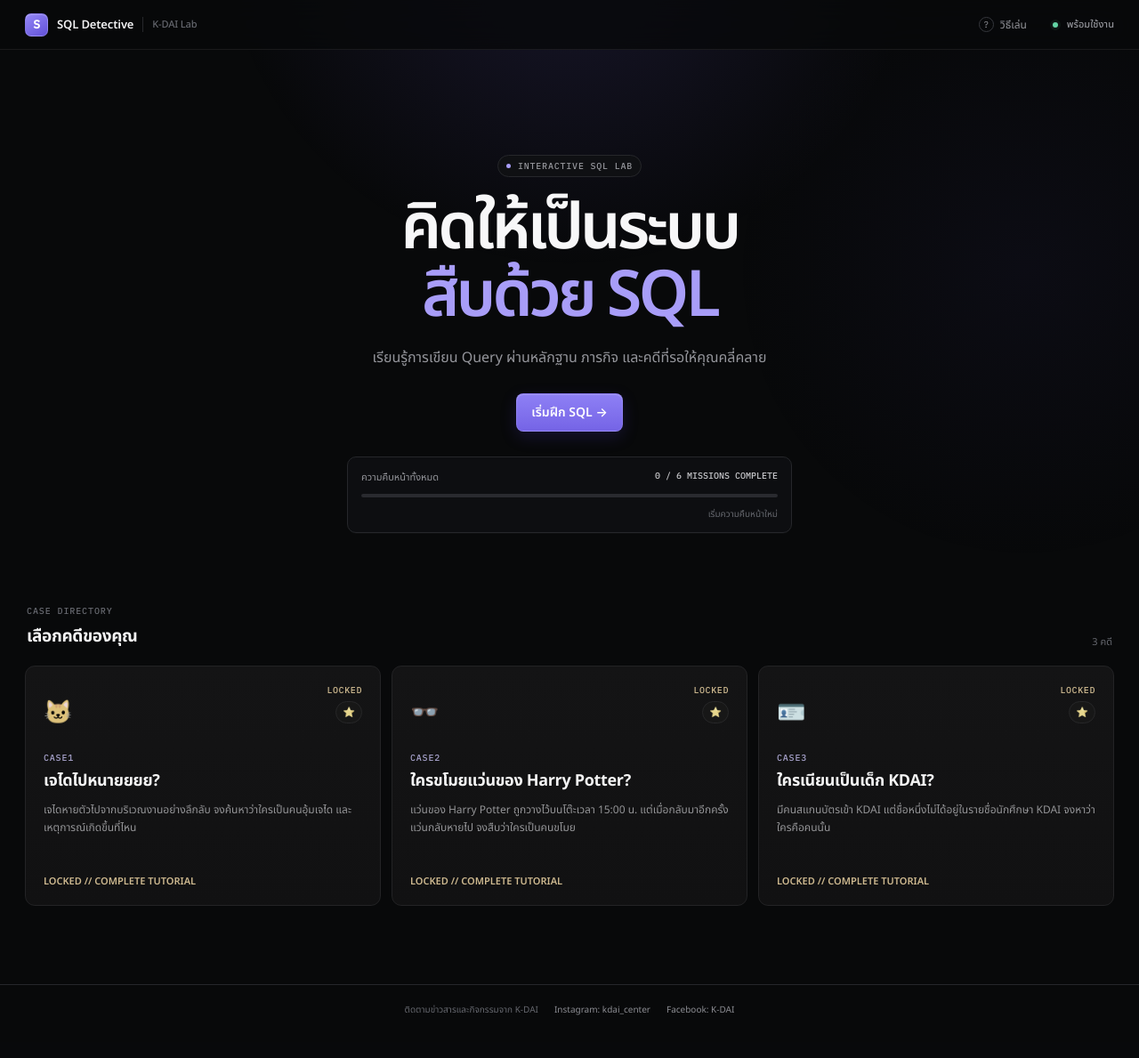
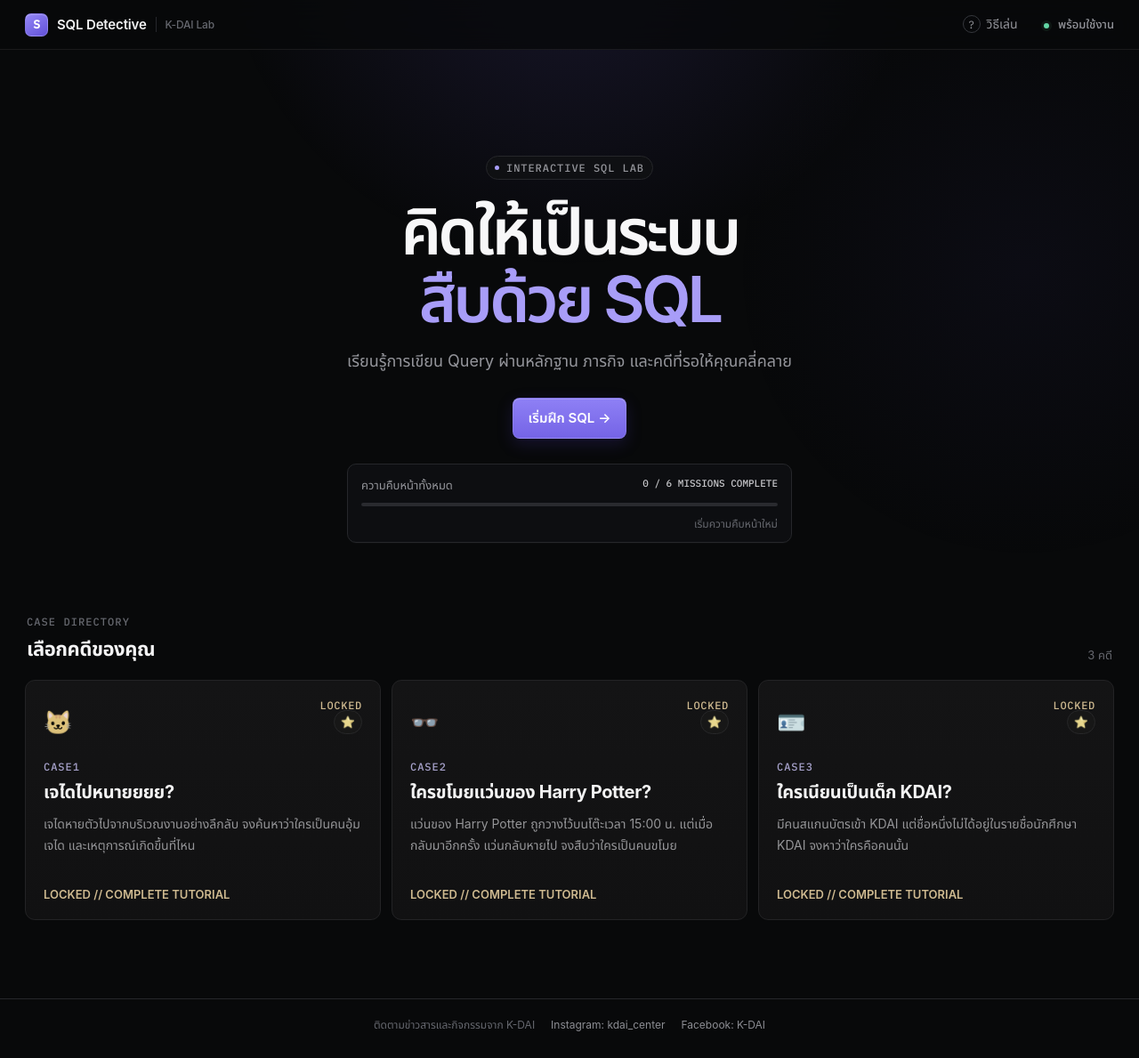
Before and after one commit to Airinx/Sql_dec, a Flask app: page / in a window 1280 px wide. Shown: the whole page at 89% size. Before the commit the page ends 1141 px from the top, so only its background shows below. Run offline with Flask 3, Linux system fonts and the light colour scheme.

Commit message:
fixes v2

```diff
--- a/static/app.js
+++ b/static/app.js
@@ -59,7 +59,8 @@ function addPracticeBlock(text, before=null){
   $("#practiceQuery .drop-placeholder")?.remove();
   const original = practiceExercises[currentExercise].blocks.find(block => block[0] === text);
   const block = makeBlock(text, original ? original[1] : "", true);
-  block.querySelector(".remove").onclick = () => {
+  block.querySelector(".remove").onclick = e => {
+    e.stopPropagation();
     block.remove();
     practiceSelection = getPracticeSelection();
     if(!$("#practiceQuery").querySelector(".query-block")) $("#practiceQuery").innerHTML = '<span class="drop-placeholder">ลากบล็อก SQL มาวางที่นี่…</span>';
@@ -264,13 +265,16 @@ function makeBlock(text, type, query=false){
   el.className = `sql-block ${type || ""} ${query ? "query-block" : ""}`;
   el.draggable = true;
   el.dataset.text = text;
-  el.innerHTML = `${escapeHtml(text)}${query ? '<span class="remove">✕</span>' : ''}`;
+  el.innerHTML = `${escapeHtml(text)}${query ? '<button type="button" class="remove" aria-label="ลบบล็อก SQL">×</button>' : ''}`;
   el.addEventListener("dragstart", e => {
     e.dataTransfer.setData("text/plain", text);
     el.classList.add("dragging");
   });
   el.addEventListener("dragend", () => el.classList.remove("dragging"));
-  if(query) el.querySelector(".remove").onclick = () => el.remove();
+  if(query) el.querySelector(".remove").onclick = e => {
+    e.stopPropagation();
+    el.remove();
+  };
   return el;
 }
 
--- a/static/style.css
+++ b/static/style.css
@@ -20,7 +20,7 @@
   --muted:#94959b;
   --muted-2:#66686f;
   --mono:"IBM Plex Mono",ui-monospace,SFMono-Regular,Menlo,monospace;
-  --sans:"Noto Sans Thai",Inter,ui-sans-serif,system-ui,-apple-system,BlinkMacSystemFont,"Segoe UI",sans-serif;
+  --sans:-apple-system,BlinkMacSystemFont,"SF Pro Text","SF Pro Display","Noto Sans Thai",Inter,ui-sans-serif,system-ui,"Segoe UI",sans-serif;
   --shadow:0 20px 70px rgba(0,0,0,.3);
 }
 
@@ -32,7 +32,8 @@ body{
   color:var(--text);
   background:var(--bg);
   font-family:var(--sans);
-  font-size:14px;
+  font-size:16px;
+  line-height:1.45;
   -webkit-font-smoothing:antialiased;
 }
 button{font:inherit}
@@ -337,6 +338,85 @@ th{color:#b5abff;background:#151619;font-weight:500}td{color:#b5b5ba}
 .tutorial-step>span{color:var(--accent-bright);font:500 12px var(--mono)}.tutorial-step strong{font-size:12px}.tutorial-step p{margin:2px 0 0;color:var(--muted);font-size:11px}
 .tutorial-actions{display:flex;justify-content:flex-end;gap:8px;margin-top:20px}
 
+/* macOS-style readable defaults and control sizing */
+.brand-name{font-size:15px}
+.brand-edition{font-size:12px}
+.tutorial-btn{font-size:14px}
+.tutorial-btn span{width:20px;height:20px;font-size:12px}
+.status{font-size:13px}
+.badge{font-size:12px}
+.hero>p{font-size:18px;line-height:1.7}
+.primary{padding:11px 17px;font-size:15px}
+.run-btn{padding:11px 16px;font-size:14px}
+.progress-label{font-size:13px}
+.progress-label strong{font-size:11px}
+.reset-progress-btn{font-size:12px}
+.section-kicker{font-size:12px}
+.section-heading h2{font-size:22px}
+.section-count{font-size:13px}
+.solved-badge,.case-card.locked:before{font-size:12px}
+.card-top>span{font-size:13px}
+.case-no{font-size:12px}
+.case-card h2{font-size:20px}
+.case-card p{font-size:14px}
+.card-action{font-size:13px}
+.case-head h1{font-size:32px}
+.case-position{font-size:12px}
+.ghost,.small-btn{font-size:13px}
+.briefing h3{font-size:12px}
+.briefing>p{font-size:14px}
+.mission strong,.guide strong,.result-order strong,.hint strong{font-size:11px}
+.mission p,.guide p,.result-order p,.hint p{font-size:13px}
+.schema-table{font-size:12px}
+.evidence-name{font-size:11px}
+.evidence table{font-size:11px}
+.panel-title{font-size:12px}
+.muted{font-size:12px}
+.drop-placeholder{font-size:14px}
+.sql-block{display:inline-flex;align-items:center;padding:8px 10px;font-size:13px}
+.query-block .remove{
+  width:28px;
+  height:28px;
+  display:inline-grid;
+  place-items:center;
+  flex:none;
+  margin:-6px -7px -6px 5px;
+  padding:0;
+  border:0;
+  border-radius:7px;
+  appearance:none;
+  color:#8b8c93;
+  background:transparent;
+  cursor:pointer;
+  font:400 20px/1 var(--sans);
+}
+.query-block .remove:hover{color:var(--red);background:rgba(242,123,131,.12)}
+.query-block .remove:focus-visible{outline:2px solid var(--accent-bright);outline-offset:-1px}
+.result-content.empty{font-size:14px}
+table{font-size:13px}
+.practice-intro h1{font-size:38px}
+.practice-intro p{font-size:15px}
+.practice-kicker{font-size:12px}
+.exercise-picker>span{font-size:13px}
+.exercise-choice{font-size:13px}
+.practice-lesson h3{font-size:12px}
+.lesson-step strong{font-size:14px}
+.lesson-step p{font-size:12px}
+.practice-example strong{font-size:11px}
+.practice-example p{font-size:13px}
+.practice-result{font-size:13px}
+.practice-wrong{font-size:12px}
+.practice-next{font-size:14px}
+.social-footer{font-size:12px}
+.completion-box h2{font-size:32px}
+.completion-box p{font-size:16px}
+.completion-box .completion-subtitle{font-size:14px}
+.tutorial-box h2{font-size:30px}
+.tutorial-intro{font-size:14px}
+.tutorial-close{width:32px;height:32px;font-size:25px}
+.tutorial-step strong{font-size:14px}
+.tutorial-step p{font-size:13px}
+
 @media(max-width:980px){
   .cards{grid-template-columns:repeat(2,minmax(0,1fr))}
   .layout{grid-template-columns:290px minmax(0,1fr)}
```
Also changed, not shown: detective.db.
